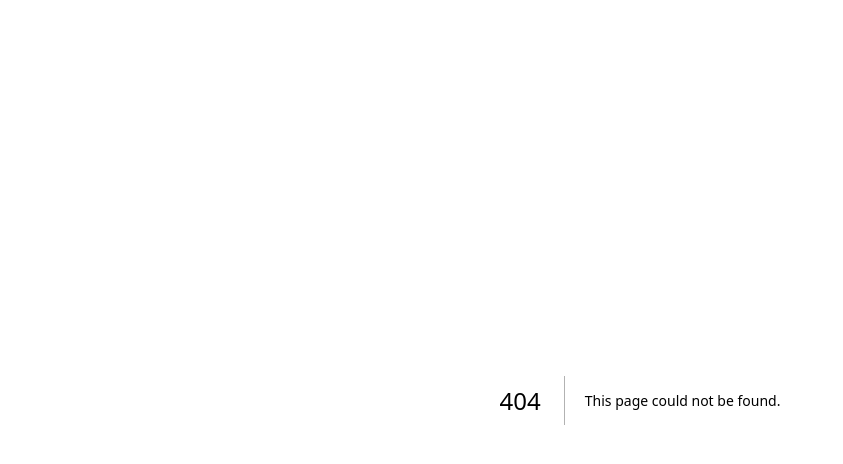
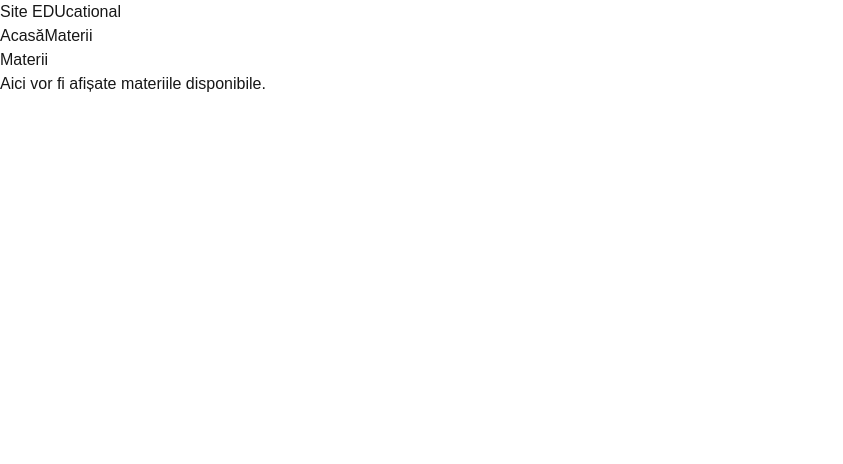
Before and after one commit to MAndrei2308/SiteEDUcational, a Next.js app: page /materii in a window 1280 px wide. Before the commit this address had no page. Shown: the top 464 px of the page, without its empty margins (0-843 px from the left). Built offline with nearby package versions, Linux system fonts and the light colour scheme.

Commit message:
feat: add header and subjects route

```diff
--- a/src/app/layout.tsx
+++ b/src/app/layout.tsx
@@ -1,6 +1,7 @@
 import type { Metadata } from "next";
 import { Geist, Geist_Mono } from "next/font/google";
 import "./globals.css";
+import Header from "@/components/Header";
 
 const geistSans = Geist({
   variable: "--font-geist-sans",
@@ -23,7 +24,10 @@ export default function RootLayout({ children }: LayoutProps<"/">) {
       lang="en"
       className={`${geistSans.variable} ${geistMono.variable} h-full antialiased`}
     >
-      <body className="min-h-full flex flex-col">{children}</body>
+      <body>
+        <Header />
+        {children}
+      </body>
     </html>
   );
 }
--- /dev/null
+++ b/src/app/materii/page.tsx
@@ -0,0 +1,8 @@
+export default function SubjectsPage() {
+  return (
+    <main>
+      <h1>Materii</h1>
+      <p>Aici vor fi afișate materiile disponibile.</p>
+    </main>
+  );
+}
--- /dev/null
+++ b/src/components/Header.tsx
@@ -0,0 +1,16 @@
+import Link from "next/link";
+
+export default function Header() {
+  return (
+    <header>
+      <nav>
+        <Link href="/">Site EDUcational</Link>
+
+        <div>
+          <Link href="/">Acasă</Link>
+          <Link href="/materii">Materii</Link>
+        </div>
+      </nav>
+    </header>
+  );
+}
```
